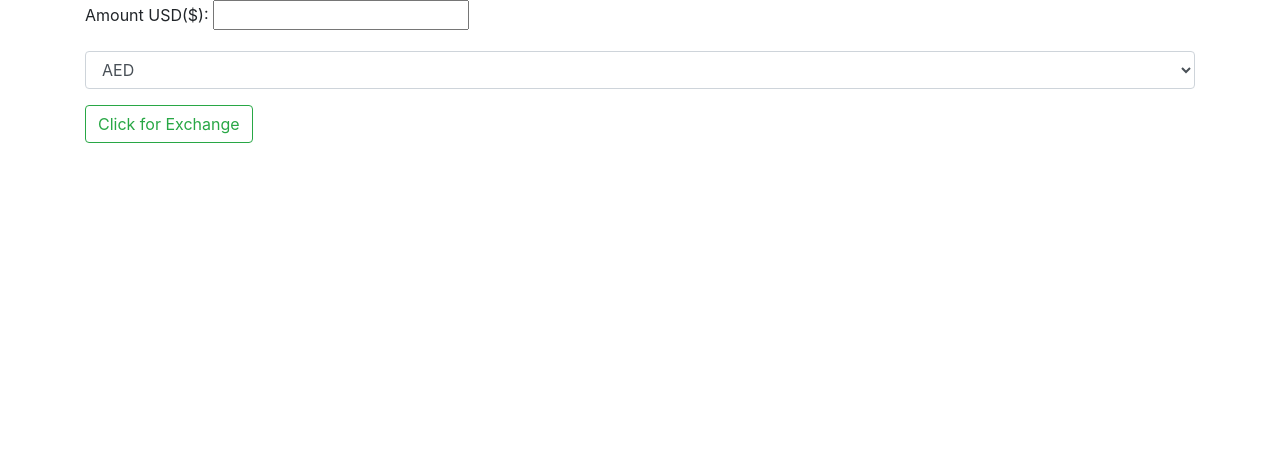
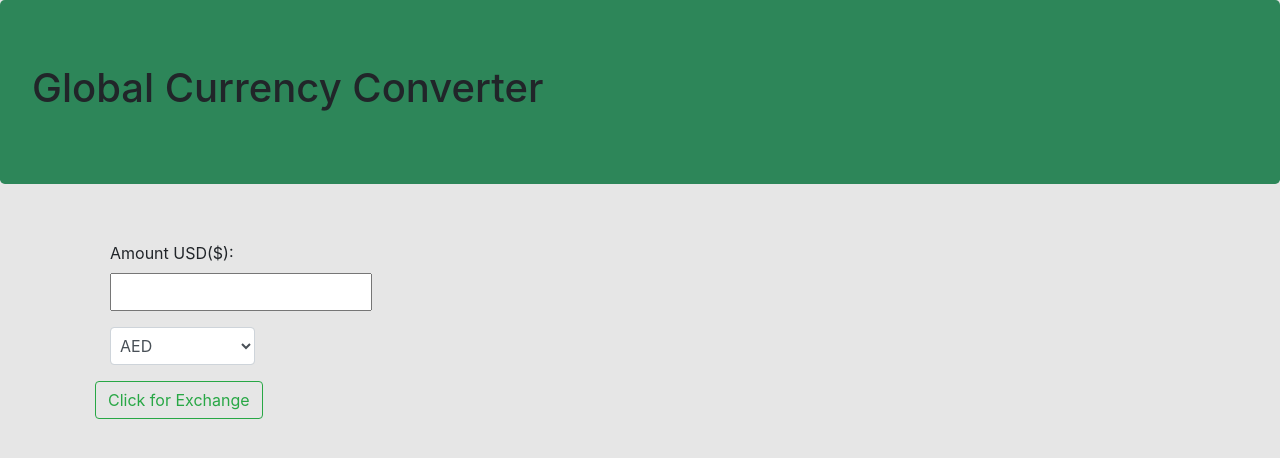
Before and after one commit to EricStratton/currency-exchange-api-call, a website built with webpack: page src/index.html in a window 1280 px wide. Built offline with nearby package versions, Linux system fonts and the light colour scheme.

Commit message:
add first touch of styling

```diff
--- a/src/css/styles.css
+++ b/src/css/styles.css
@@ -0,0 +1,21 @@
+body {
+  background-color: #e6e6e6;
+}
+
+.jumbotron {
+  background-color: #2d8659;
+}
+
+#userInput {
+  box-sizing: border-box;
+  width: 400px;
+  padding: 25px;
+}
+
+input[type=number] {
+  padding: 5px;
+}
+
+#otherCountry {
+  padding: 5px;
+}
--- a/src/index.html
+++ b/src/index.html
@@ -6,12 +6,19 @@
   <title>Document</title>
 </head>
 <body>
+  <div class="jumbotron">
+    <h1>Global Currency Converter</h1>
+  </div>
   <div class="container">
+    <div class="row">
       <form id="userInput">
+        <div class="col-6">
           <div class="form-group">
             <label for="usd">Amount USD($):</label>
             <input id="usd" class="form control" type="number">
           </div>
+        </div>
+        <div class="col-6">
           <div class="form-group">
             <select class="form-control" id="otherCountry">
               <option value="AED">AED</option>
@@ -66,8 +73,10 @@
               <option value="ZAR">ZAR</option>
             </select>
           </div>
+        </div>
         <button type="submit" class="btn btn-outline-success">Click for Exchange</button>
       </form>
+    </div>
     <div class="results">
       <ul id="printExchange">
       </ul>
```
Lines whose indentation alone changed are shown as unchanged.
